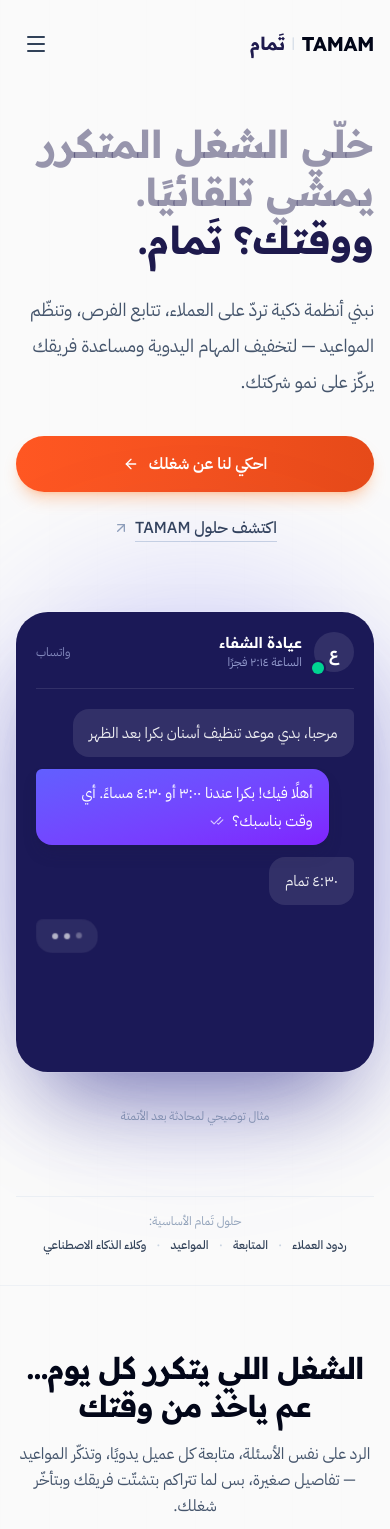
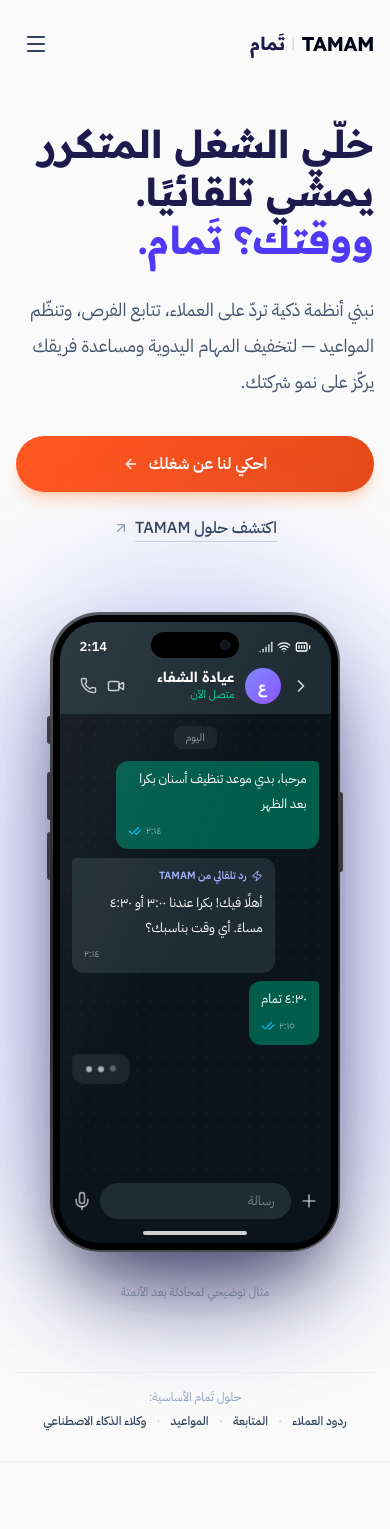
Before and after one commit to yahya759/tamam, a React (Vite) app: page / in a window 390 px wide. Shown: the top 1529 px of the page. Built offline with nearby package versions, Linux system fonts and the light colour scheme.

Commit message:
feat: iPhone mockup with WhatsApp chat in hero; stronger headline contrast

```diff
--- a/src/components/AutomationChatDemo.tsx
+++ b/src/components/AutomationChatDemo.tsx
@@ -1,13 +1,25 @@
 import React, { useEffect, useState } from 'react';
-import { CalendarCheck, CheckCheck } from 'lucide-react';
+import {
+  BatteryFull,
+  CalendarCheck,
+  CheckCheck,
+  ChevronRight,
+  Mic,
+  Phone,
+  Plus,
+  Signal,
+  Video,
+  Wifi,
+  Zap,
+} from 'lucide-react';
 
-type Message = { from: 'customer' | 'agent'; text: string };
+type Message = { from: 'customer' | 'agent'; text: string; time: string };
 
 const MESSAGES: Message[] = [
-  { from: 'customer', text: 'مرحبا، بدي موعد تنظيف أسنان بكرا بعد الظهر' },
-  { from: 'agent', text: 'أهلًا فيك! بكرا عندنا ٣:٠٠ أو ٤:٣٠ مساءً. أي وقت بناسبك؟' },
-  { from: 'customer', text: '٤:٣٠ تمام' },
-  { from: 'agent', text: 'حجزتلك الموعد بكرا الساعة ٤:٣٠ ✓ وبذكّرك قبلها بساعتين على واتساب.' },
+  { from: 'customer', text: 'مرحبا، بدي موعد تنظيف أسنان بكرا بعد الظهر', time: '٢:١٤' },
+  { from: 'agent', text: 'أهلًا فيك! بكرا عندنا ٣:٠٠ أو ٤:٣٠ مساءً. أي وقت بناسبك؟', time: '٢:١٤' },
+  { from: 'customer', text: '٤:٣٠ تمام', time: '٢:١٥' },
+  { from: 'agent', text: 'حجزتلك الموعد بكرا الساعة ٤:٣٠ ✓ وبذكّرك قبلها بساعتين على واتساب.', time: '٢:١٥' },
 ];
 
 export const AutomationChatDemo: React.FC = () => {
@@ -57,53 +69,125 @@ export const AutomationChatDemo: React.FC = () => {
   }, []);
 
   return (
-    <div className="relative w-full max-w-[390px] mx-auto lg:mx-0">
+    <div className="relative mx-auto w-[290px]">
       {/* Single soft light source behind the device */}
       <div
-        className="pointer-events-none absolute -inset-10 -z-10 rounded-full bg-indigo-500/20 blur-3xl"
+        className="pointer-events-none absolute -inset-x-16 -inset-y-10 -z-10 rounded-full bg-indigo-500/25 blur-3xl"
         aria-hidden="true"
       />
 
+      {/* Floating: speed */}
+      {visible >= 2 && (
+        <div className="chip-in absolute left-0 top-32 z-20 hidden -translate-x-[35%] items-center gap-2.5 rounded-2xl bg-white px-3.5 py-2.5 shadow-[0_20px_40px_-12px_rgba(30,27,75,0.35)] ring-1 ring-slate-200/70 sm:flex sm:-translate-x-[60%]">
+          <span className="flex h-8 w-8 items-center justify-center rounded-xl bg-amber-50 text-amber-500">
+            <Zap className="h-4 w-4" />
+          </span>
+          <div className="leading-tight">
+            <p className="font-heading text-[13px] font-semibold text-indigo-950">ردّ خلال ثوانٍ</p>
+            <p className="mt-0.5 text-[11px] text-slate-500">بدون انتظار</p>
+          </div>
+        </div>
+      )}
+
+      {/* Floating: outcome */}
+      {booked && (
+        <div className="chip-in absolute bottom-16 right-0 z-20 flex translate-x-[10%] items-center gap-2.5 rounded-2xl bg-white px-3.5 py-2.5 shadow-[0_20px_40px_-12px_rgba(30,27,75,0.35)] ring-1 ring-slate-200/70 sm:translate-x-[60%]">
+          <span className="flex h-8 w-8 items-center justify-center rounded-xl bg-emerald-50 text-emerald-600">
+            <CalendarCheck className="h-4 w-4" />
+          </span>
+          <div className="leading-tight">
+            <p className="font-heading text-[13px] font-semibold text-indigo-950">تم حجز الموعد</p>
+            <p className="mt-0.5 text-[11px] text-slate-500">وفريقك ما تدخّل</p>
+          </div>
+        </div>
+      )}
+
+      {/* iPhone */}
       <div
-        className="relative flex h-[460px] flex-col overflow-hidden rounded-[2rem] bg-[#1B1957] p-5 shadow-[0_50px_90px_-30px_rgba(49,46,129,0.6)] ring-1 ring-white/10"
+        dir="ltr"
+        className="relative h-[640px] rounded-[3.1rem] bg-gradient-to-b from-[#5b5b61] via-[#232327] to-[#4a4a50] p-[2.5px] shadow-[0_60px_100px_-30px_rgba(30,27,75,0.7),0_30px_60px_-20px_rgba(0,0,0,0.35)]"
         role="img"
         aria-label="مثال على محادثة واتساب يردّ فيها وكيل تمام تلقائيًا ويحجز موعدًا لعميل"
       >
-        {/* Conversation header */}
-        <div className="flex items-center justify-between border-b border-white/10 pb-4">
-          <div className="flex items-center gap-3">
-            <span className="relative flex h-10 w-10 items-center justify-center rounded-full bg-white/10 font-heading text-base font-semibold text-white">
+        {/* Side buttons */}
+        <span className="absolute -left-[3px] top-[104px] h-7 w-[3px] rounded-l-sm bg-[#3a3a40]" aria-hidden="true" />
+        <span className="absolute -left-[3px] top-[160px] h-12 w-[3px] rounded-l-sm bg-[#3a3a40]" aria-hidden="true" />
+        <span className="absolute -left-[3px] top-[220px] h-12 w-[3px] rounded-l-sm bg-[#3a3a40]" aria-hidden="true" />
+        <span className="absolute -right-[3px] top-[180px] h-20 w-[3px] rounded-r-sm bg-[#3a3a40]" aria-hidden="true" />
+
+        <div className="relative h-full overflow-hidden rounded-[2.95rem] bg-black p-[7px]">
+          {/* Screen */}
+          <div className="relative flex h-full flex-col overflow-hidden rounded-[2.4rem] bg-[#0B141A]">
+            {/* Dynamic Island */}
+            <div className="absolute left-1/2 top-2.5 z-30 flex h-[26px] w-[88px] -translate-x-1/2 items-center justify-end rounded-full bg-black pe-2.5">
+              <span className="h-2 w-2 rounded-full bg-[#10131c] ring-1 ring-[#1d2230]" />
+            </div>
+
+            {/* Status bar + header */}
+            <div className="bg-[#1F2C34] px-5 pb-2.5 pt-3">
+              <div className="flex h-[26px] items-center justify-between text-white">
+                <span className="text-[13px] font-semibold tabular-nums">2:14</span>
+                <span className="flex items-center gap-1">
+                  <Signal className="h-3.5 w-3.5" />
+                  <Wifi className="h-3.5 w-3.5" />
+                  <BatteryFull className="h-4 w-4" />
+                </span>
+              </div>
+
+              <div dir="rtl" className="mt-2 flex items-center gap-2.5">
+                <ChevronRight className="h-5 w-5 text-white/80" />
+                <span className="flex h-9 w-9 items-center justify-center rounded-full bg-gradient-to-br from-indigo-400 to-violet-500 font-heading text-sm font-semibold text-white">
                   ع
-              <span className="absolute -bottom-0.5 -end-0.5 h-3 w-3 rounded-full bg-emerald-400 ring-2 ring-[#1B1957]" />
                 </span>
-            <div className="leading-tight">
-              <p className="font-heading text-[15px] font-semibold text-white">عيادة الشفاء</p>
-              <p className="mt-0.5 text-xs text-indigo-200/70">الساعة ٢:١٤ فجرًا</p>
+                <div className="flex-1 leading-tight">
+                  <p className="font-heading text-[14px] font-semibold text-white">عيادة الشفاء</p>
+                  <p className="mt-0.5 text-[11px] text-emerald-400">متصل الآن</p>
                 </div>
+                <Video className="h-[18px] w-[18px] text-white/75" />
+                <Phone className="h-[17px] w-[17px] text-white/75" />
               </div>
-          <span className="text-xs text-indigo-200/60">واتساب</span>
             </div>
 
             {/* Messages */}
-        <div className="flex flex-1 flex-col gap-3 pt-5" aria-hidden="true">
-          {MESSAGES.slice(0, visible).map((m, i) => (
+            <div
+              dir="rtl"
+              aria-hidden="true"
+              className="flex min-h-0 flex-1 flex-col gap-2 overflow-hidden px-3 py-3"
+              style={{
+                backgroundImage: 'radial-gradient(rgba(255,255,255,0.035) 1px, transparent 1px)',
+                backgroundSize: '14px 14px',
+              }}
+            >
+              <p className="mx-auto mb-1 rounded-lg bg-[#182229] px-3 py-1 text-[10.5px] text-white/55">اليوم</p>
+
+              {MESSAGES.slice(0, visible).map((m, i) => {
+                const isFirstAgent = m.from === 'agent' && MESSAGES.findIndex((x) => x.from === 'agent') === i;
+                return (
                   <div
                     key={i}
-              className={`chat-bubble max-w-[92%] px-4 py-2.5 text-[15px] leading-7 ${
+                    className={`chat-bubble max-w-[82%] rounded-xl px-3 pb-1.5 pt-1.5 text-[13px] leading-[1.55rem] text-white ${
                       m.from === 'customer'
-                  ? 'self-start rounded-2xl rounded-ss-md bg-white/10 text-white/90'
-                  : 'self-end rounded-2xl rounded-se-md bg-gradient-to-br from-indigo-500 to-violet-600 text-white shadow-lg shadow-indigo-950/30'
+                        ? 'self-start rounded-ss-sm bg-[#005C4B]'
+                        : 'self-end rounded-se-sm bg-[#202C33]'
                     }`}
                   >
+                    {isFirstAgent && (
+                      <p className="mb-0.5 flex items-center gap-1 text-[10.5px] font-semibold text-indigo-300">
+                        <Zap className="h-3 w-3" />
+                        رد تلقائي من TAMAM
+                      </p>
+                    )}
                     {m.text}
-              {m.from === 'agent' && (
-                <CheckCheck className="ms-2 inline h-3.5 w-3.5 -translate-y-px text-white/70" />
-              )}
+                    <span className="mt-0.5 flex items-center justify-end gap-1 text-[10px] text-white/50">
+                      {m.time}
+                      {m.from === 'customer' && <CheckCheck className="h-3.5 w-3.5 text-sky-400" />}
+                    </span>
                   </div>
-          ))}
+                );
+              })}
 
               {typing && (
-            <div className="chat-bubble self-end rounded-2xl rounded-se-md bg-white/10 px-4 py-3.5">
+                <div className="chat-bubble self-end rounded-xl rounded-se-sm bg-[#202C33] px-3.5 py-3">
                   <span className="flex items-center gap-1.5">
                     <span className="typing-dot" />
                     <span className="typing-dot" style={{ animationDelay: '150ms' }} />
@@ -112,20 +196,25 @@ export const AutomationChatDemo: React.FC = () => {
                 </div>
               )}
             </div>
+
+            {/* Input bar */}
+            <div dir="rtl" className="flex items-center gap-2 bg-[#0B141A] px-3 pb-6 pt-2">
+              <Plus className="h-5 w-5 text-white/60" />
+              <span className="flex-1 rounded-full bg-[#1F2C34] px-4 py-2 text-[13px] text-white/40">رسالة</span>
+              <Mic className="h-5 w-5 text-white/60" />
             </div>
 
-      {/* Outcome: appears once the booking is done */}
-      {booked && (
-        <div className="chip-in absolute -bottom-5 start-3 sm:-start-8 flex items-center gap-3 rounded-2xl bg-white px-4 py-3 shadow-[0_20px_40px_-12px_rgba(30,27,75,0.35)] ring-1 ring-slate-200/70">
-          <span className="flex h-9 w-9 items-center justify-center rounded-xl bg-emerald-50 text-emerald-600">
-            <CalendarCheck className="h-5 w-5" />
-          </span>
-          <div className="leading-tight">
-            <p className="font-heading text-sm font-semibold text-indigo-950">تم حجز الموعد</p>
-            <p className="mt-0.5 text-xs text-slate-500">وفريقك ما تدخّل</p>
+            {/* Home indicator */}
+            <span className="absolute bottom-2 left-1/2 h-1 w-[104px] -translate-x-1/2 rounded-full bg-white/80" />
+
+            {/* Glass reflection */}
+            <div
+              className="pointer-events-none absolute inset-0 bg-gradient-to-br from-white/[0.07] via-transparent to-transparent"
+              aria-hidden="true"
+            />
           </div>
         </div>
-      )}
+      </div>
     </div>
   );
 };
--- a/src/components/HeroSection.tsx
+++ b/src/components/HeroSection.tsx
@@ -14,10 +14,10 @@ export const HeroSection: React.FC<HeroSectionProps> = ({ onOpenInquiry, onOpenS
         {/* Copy */}
         <div className="text-start">
           <h1 className="font-heading font-bold text-[clamp(2.4rem,5.2vw,4.6rem)] leading-[1.25] text-indigo-950">
-            <span className="hero-rise block text-indigo-950/45" style={{ animationDelay: '80ms' }}>
+            <span className="hero-rise block text-indigo-950" style={{ animationDelay: '80ms' }}>
               خلّي الشغل المتكرر يمشي تلقائيًا.
             </span>
-            <span className="hero-rise block" style={{ animationDelay: '320ms' }}>
+            <span className="hero-rise block text-indigo-600" style={{ animationDelay: '320ms' }}>
               ووقتك؟ تَمام.
             </span>
           </h1>
@@ -56,7 +56,7 @@ export const HeroSection: React.FC<HeroSectionProps> = ({ onOpenInquiry, onOpenS
         {/* Live product moment */}
         <div className="hero-rise pb-6 lg:pb-0" style={{ animationDelay: '480ms' }}>
           <AutomationChatDemo />
-          <p className="mt-9 text-center text-xs text-slate-400 lg:text-start">
+          <p className="mt-8 text-center text-xs text-slate-400">
             مثال توضيحي لمحادثة بعد الأتمتة
           </p>
         </div>
```
Lines whose indentation alone changed are shown as unchanged.
